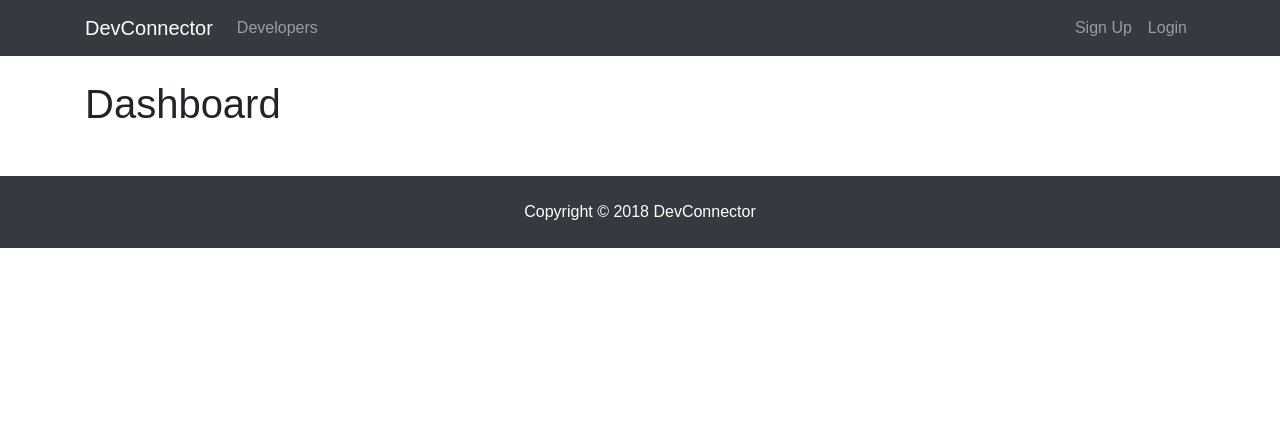
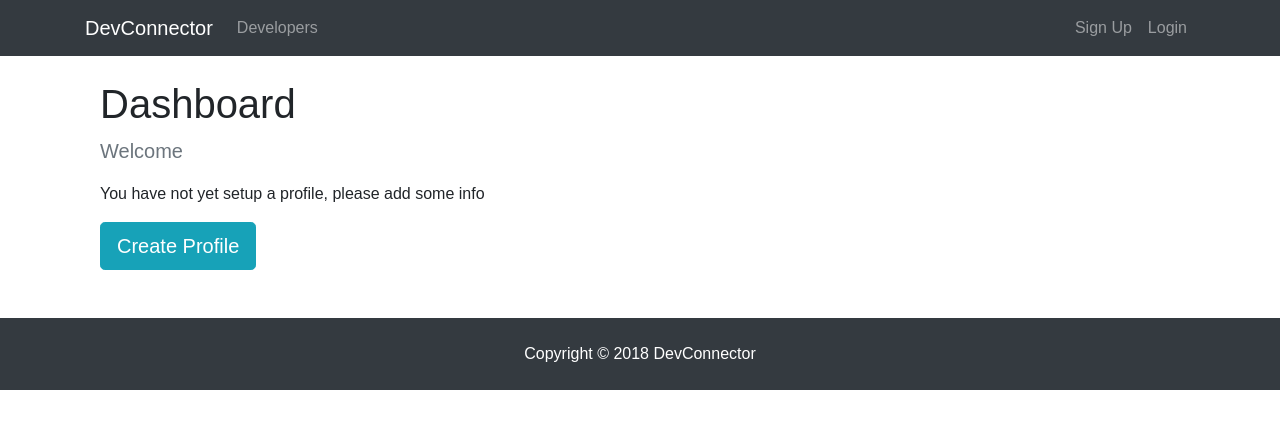
Before and after one commit to MyNameIsSpencer/devconnector1, a React (Create React App) app in the folder client/: page /dashboard in a window 1280 px wide. Shown: the top 428 px of the page. Built offline with nearby package versions, Linux system fonts and the light colour scheme; no server answers.

Commit message:
add Spinner

```diff
--- /dev/null
+++ b/client/src/components/common/Spinner.js
@@ -0,0 +1,14 @@
+import React from 'react';
+import spinner from './spinner.gif';
+
+export default () => {
+  return (
+    <div>
+      <img
+        src={spinner}
+        style={{ width: '200px', margin: 'auto', display: 'block' }}
+        alt="Loading..."
+      />
+    </div>
+  );
+};
--- a/client/src/components/dashboard/Dashboard.js
+++ b/client/src/components/dashboard/Dashboard.js
@@ -1,52 +1,52 @@
 import React, { Component } from 'react';
-// import { Link } from 'react-router-dom';
+import { Link } from 'react-router-dom';
 import PropTypes from 'prop-types';
 import { connect } from 'react-redux';
 import { getCurrentProfile } from '../../actions/profileActions';
-// import Spinner from '../common/Spinner';
-//
+import Spinner from '../common/Spinner';
+
 class Dashboard extends Component {
   componentDidMount() {
     this.props.getCurrentProfile();
   }
 
   render() {
-    // const { user } = this.props.auth;
-//     const { profile, loading } = this.props.profile;
-//
-//     let dashboardContent;
-//
-//     if (profile === null || loading) {
-//       dashboardContent = <Spinner />;
-//     } else {
-//       // Check if logged in user has profile data
-//       if (Object.keys(profile).length > 0) {
-//         dashboardContent = <h4>TODO: DISPLAY PROFILE</h4>;
-//       } else {
-//         // User is logged in but has no profile
-//         dashboardContent = (
-//           <div>
-//             <p className="lead text-muted"> Welcome {user.name}</p>
-//             <p>You have not yet setup a profile, please add some info</p>
-//             <Link to="/create-profile" className="btn btn-lg btn-info">
-//               Create Profile
-//             </Link>
-//           </div>
-//         );
-//       }
-//     }
-//
+    const { user } = this.props.auth;
+    const { profile, loading } = this.props.profile;
+
+    let dashboardContent;
+
+    if (profile === null || loading) {
+      dashboardContent = <Spinner />;
+    } else {
+      // Check if logged in user has profile data
+      if (Object.keys(profile).length > 0) {
+        dashboardContent = <h4>TODO: DISPLAY PROFILE</h4>;
+      } else {
+        // User is logged in but has no profile
+        dashboardContent = (
+          <div>
+            <p className="lead text-muted"> Welcome {user.name}</p>
+            <p>You have not yet setup a profile, please add some info</p>
+            <Link to="/create-profile" className="btn btn-lg btn-info">
+              Create Profile
+            </Link>
+          </div>
+        );
+      }
+    }
+
     return (
-//       <div className="dashboard">
-//         <div className="container">
-//           <div className="row">
-//             <div className="col-md-12">
+      <div className="dashboard">
+        <div className="container">
+          <div className="row">
+            <div className="col-md-12">
               <h1 classNam="display-4">Dashboard</h1>
-//               {dashboardContent}
-//             </div>
-//           </div>
-//         </div>
-//       </div>
+               {dashboardContent}
+             </div>
+           </div>
+         </div>
+       </div>
     );
   }
 }
@@ -57,13 +57,12 @@
   profile: PropTypes.object.isRequired
 };
 
-// const mapStateToProps = state => ({
-//   profile: state.profile,
-//   auth: state.auth
-// });
-//
-//
-//
-// export default connect(mapStateToProps, { getCurrentProfile })(Dashboard);
-// export default Dashboard;
-export default connect(null, { getCurrentProfile })(Dashboard);
+const mapStateToProps = state => ({
+  profile: state.profile,
+  auth: state.auth
+});
+
+
+
+export default connect(mapStateToProps, { getCurrentProfile })(Dashboard);
+// export default connect(null, { getCurrentProfile })(Dashboard);
```
Also changed, not shown: client/src/components/common/spinner.gif (added), 1 other file (tests, documents, lock files or other folders).
